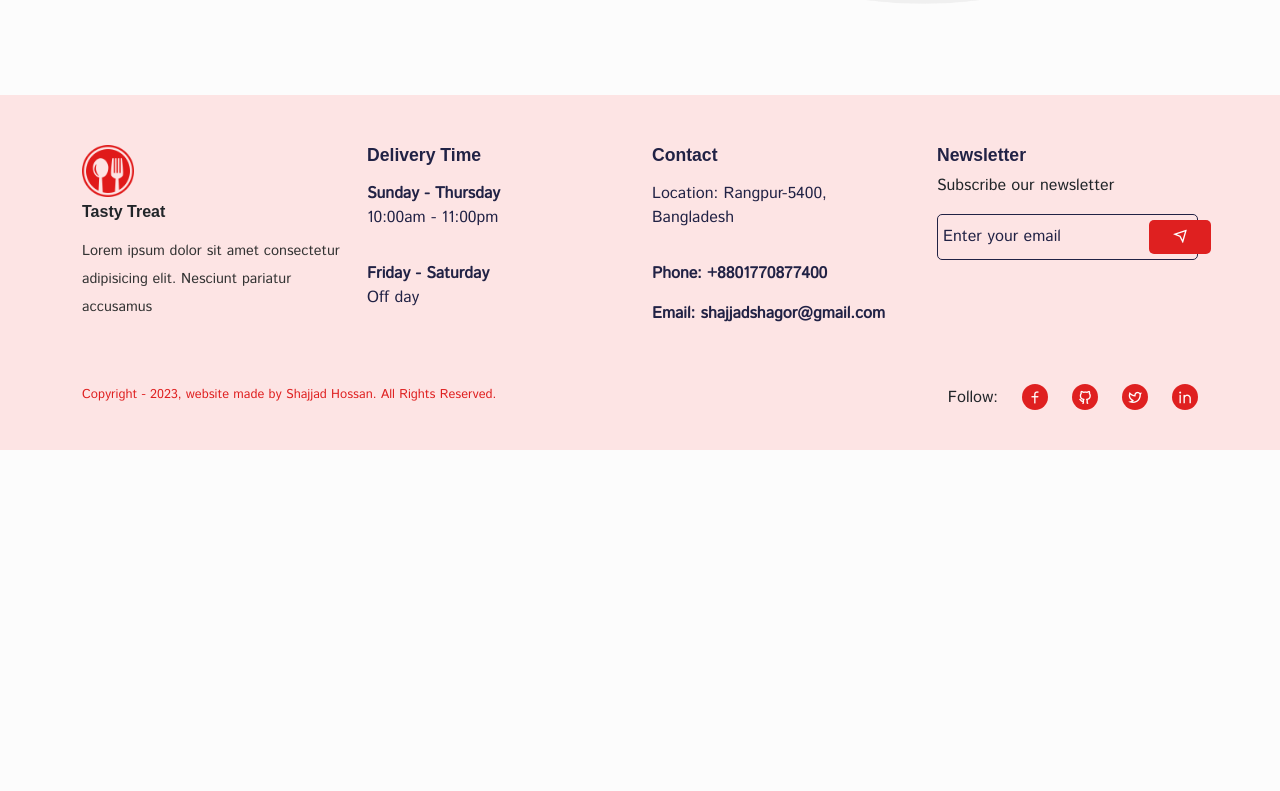
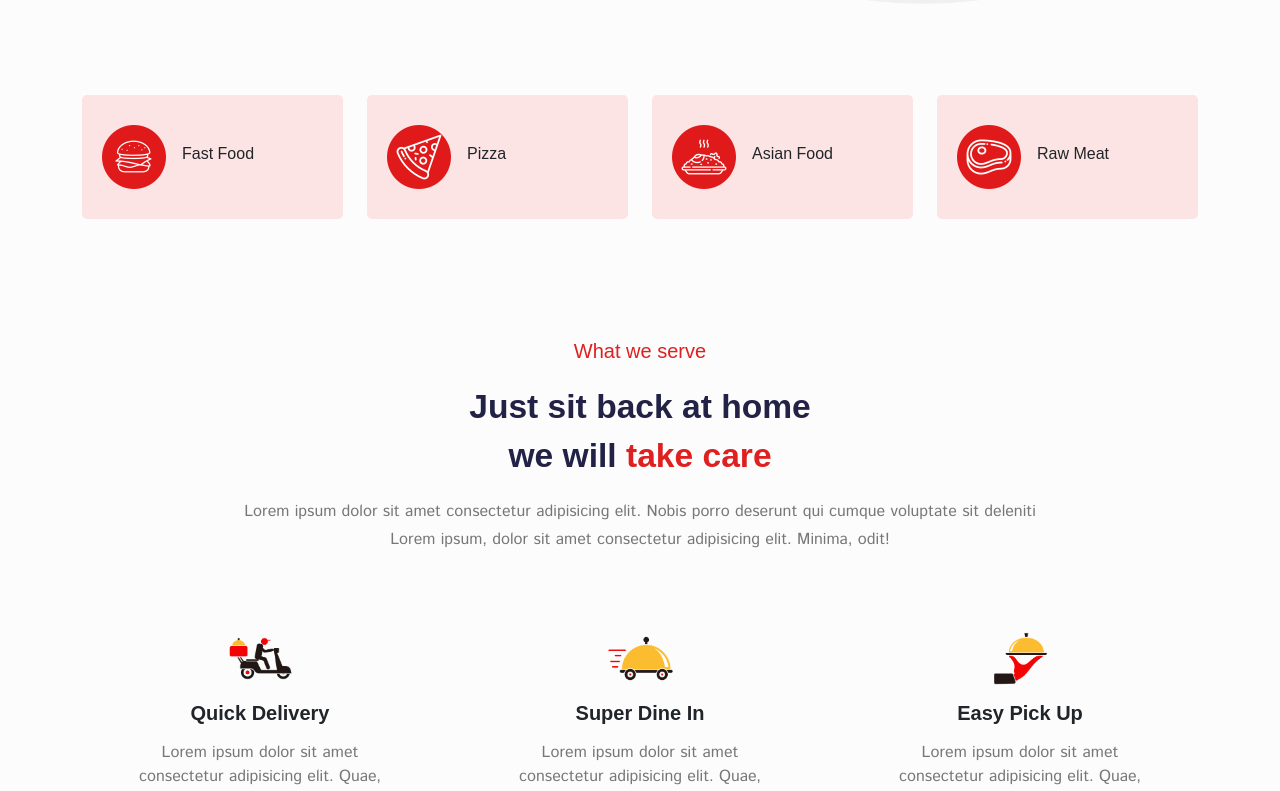
Before and after one commit to shagors/react-food-delivery-app, a React (Create React App) app: page /home in a window 1280 px wide. Shown: the part 660-1451 px from the top of the page. Before the commit the page ends 1110 px from the top, so only its background shows below. Built offline with nearby package versions, Linux system fonts and the light colour scheme; a web font is replaced by a local one.

Commit message:
design category menu and some other sections add

```diff
--- /dev/null
+++ b/src/components/UI/category/Category.jsx
@@ -0,0 +1,48 @@
+import React from "react";
+import { Col, Container, Row } from "reactstrap";
+import categoryImg01 from "../../../assets/images/category-01.png";
+import categoryImg02 from "../../../assets/images/category-02.png";
+import categoryImg03 from "../../../assets/images/category-03.png";
+import categoryImg04 from "../../../assets/images/category-04.png";
+
+import "../../../styles/category.css";
+
+const category = [
+  {
+    display: "Fast Food",
+    imgUrl: categoryImg01,
+  },
+  {
+    display: "Pizza",
+    imgUrl: categoryImg02,
+  },
+  {
+    display: "Asian Food",
+    imgUrl: categoryImg03,
+  },
+  {
+    display: "Raw Meat",
+    imgUrl: categoryImg04,
+  },
+];
+
+const Category = () => {
+  return (
+    <Container>
+      <Row>
+        {category.map((item, index) => (
+          <Col lg="3" md="4" className="">
+            <div className="category__item d-flex align-items-center gap-3">
+              <div className="category__img">
+                <img src={item.imgUrl} alt="Category Img" />
+              </div>
+              <h6>{item.display}</h6>
+            </div>
+          </Col>
+        ))}
+      </Row>
+    </Container>
+  );
+};
+
+export default Category;
--- a/src/pages/Home.jsx
+++ b/src/pages/Home.jsx
@@ -4,6 +4,29 @@
 import heroImg from "../assets/images/hero.png";
 import "../styles/hero-section.css";
 import { Link } from "react-router-dom";
+import Category from "../components/UI/category/Category";
+import "../styles/home.css";
+import featureImg01 from "../assets/images/service-01.png";
+import featureImg02 from "../assets/images/service-02.png";
+import featureImg03 from "../assets/images/service-03.png";
+
+const featureData = [
+  {
+    title: "Quick Delivery",
+    imgUrl: featureImg01,
+    desc: "Lorem ipsum dolor sit amet consectetur adipisicing elit. Quae, sit nobis nisi sunt consequatur similique voluptatem.",
+  },
+  {
+    title: "Super Dine In",
+    imgUrl: featureImg02,
+    desc: "Lorem ipsum dolor sit amet consectetur adipisicing elit. Quae, sit nobis nisi sunt consequatur similique voluptatem.",
+  },
+  {
+    title: "Easy Pick Up",
+    imgUrl: featureImg03,
+    desc: "Lorem ipsum dolor sit amet consectetur adipisicing elit. Quae, sit nobis nisi sunt consequatur similique voluptatem.",
+  },
+];
 
 const Home = () => {
   return (
@@ -60,6 +83,46 @@
           </Row>
         </Container>
       </section>
+
+      <section className="pt-0">
+        <Category />
+      </section>
+
+      <section>
+        <Container>
+          <Row>
+            <Col lg="12" className="text-center">
+              <h5 className="feature__subtitle mb-4">What we serve</h5>
+              <h2 className="feature__title">Just sit back at home</h2>
+              <h2 className="feature__title">
+                we will <span>take care</span>
+              </h2>
+              <p className="mb-1 mt-4 feature__text">
+                Lorem ipsum dolor sit amet consectetur adipisicing elit. Nobis
+                porro deserunt qui cumque voluptate sit deleniti
+              </p>
+              <p className="feature__text">
+                Lorem ipsum, dolor sit amet consectetur adipisicing elit.
+                Minima, odit!
+              </p>
+            </Col>
+
+            {featureData.map((item, index) => (
+              <Col lg="4" md="4" key={index} className="mt-5">
+                <div className="feature__item text-center px-5 py-3">
+                  <img
+                    src={item.imgUrl}
+                    alt="feature-img"
+                    className="w-25 mb-3"
+                  />
+                  <h5 className="fw-bold mb-3">{item.title}</h5>
+                  <p className="">{item.desc}</p>
+                </div>
+              </Col>
+            ))}
+          </Row>
+        </Container>
+      </section>
     </Helmet>
   );
 };
--- /dev/null
+++ b/src/styles/category.css
@@ -0,0 +1,25 @@
+.category__item {
+  background: #fde4e4;
+  padding: 30px 20px;
+  border-radius: 5px;
+  cursor: pointer;
+  transition: 0.4s;
+}
+
+.category__item:hover {
+  transform: translateY(-15px);
+}
+
+@media only screen and (max-width: 768px) {
+  .category__item {
+    padding: 20px 15px;
+  }
+  .category__img img {
+    width: 40px;
+    height: 40px;
+  }
+
+  .category__item h6 {
+    font-size: 0.8rem;
+  }
+}
--- /dev/null
+++ b/src/styles/home.css
@@ -0,0 +1,15 @@
+.feature__subtitle {
+  color: #df2020;
+}
+
+.feature__title span {
+  color: #df2020;
+}
+
+.feature__text {
+  color: #777;
+}
+
+.feature__item p {
+  color: #777;
+}
```
